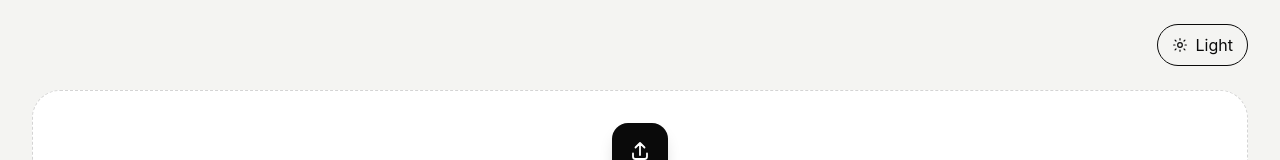
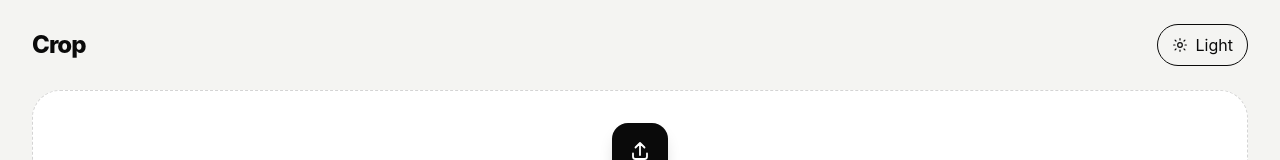
Before and after one commit to zaengit/crop-image, a React (Vite) app: page / in a window 1280 px wide. Shown: the top 160 px of the page. Built offline with nearby package versions, Linux system fonts and the light colour scheme.

Commit message:
Render Crop brand in top toolbar

```diff
--- a/src/App.tsx
+++ b/src/App.tsx
@@ -88,7 +88,8 @@
   return (
     <main className="app-shell min-h-screen bg-[#f4f4f2] px-4 py-4 text-neutral-950 sm:px-6 sm:py-6 lg:px-8">
       <div className="mx-auto max-w-[1440px] space-y-6">
-        <div className="flex items-center justify-end">
+        <div className="flex items-center justify-between">
+          <div className="text-2xl font-extrabold tracking-[-0.04em] text-neutral-950" aria-label="Crop">Crop</div>
           <ThemeToggle />
         </div>
         {!isStoreMenu ? (
```
